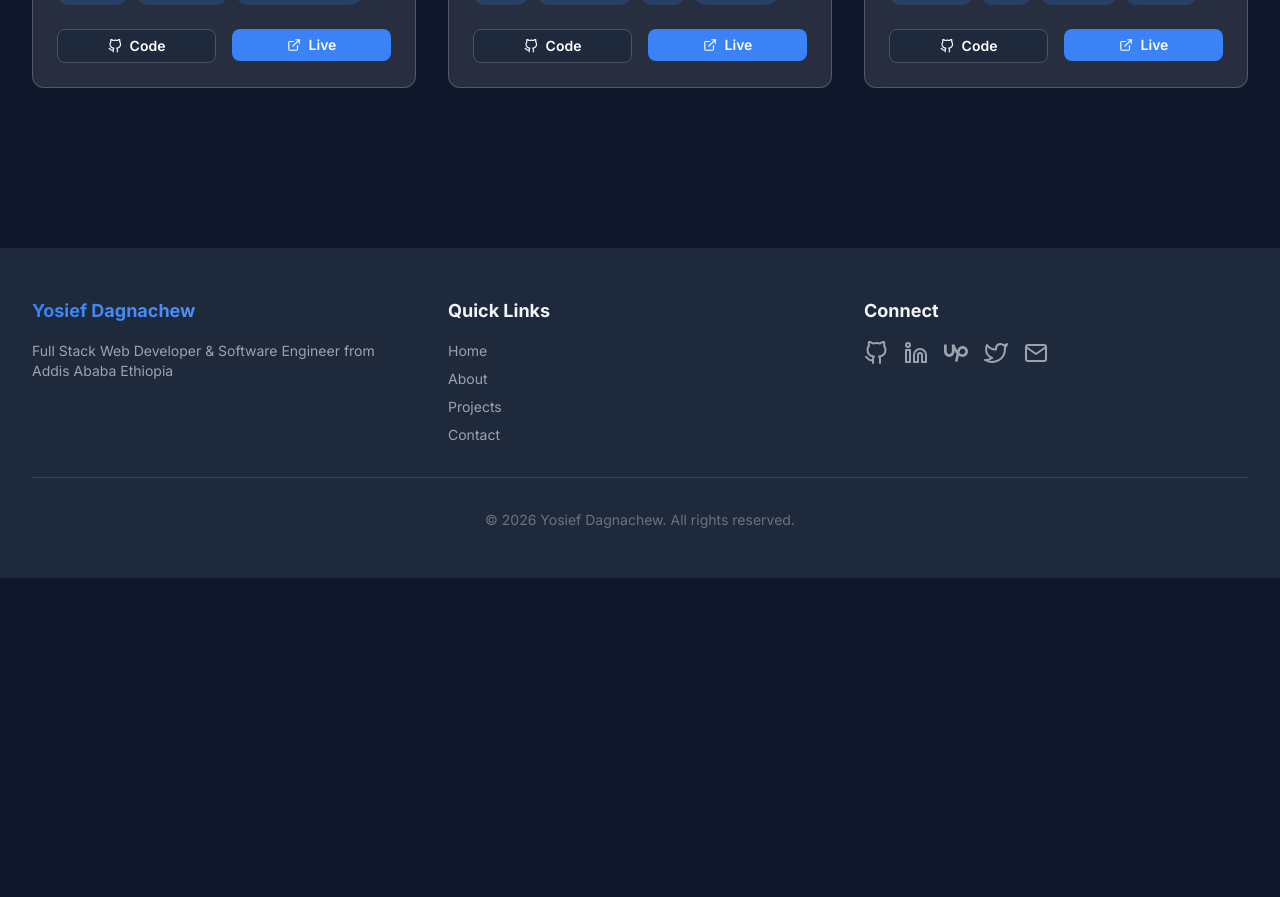
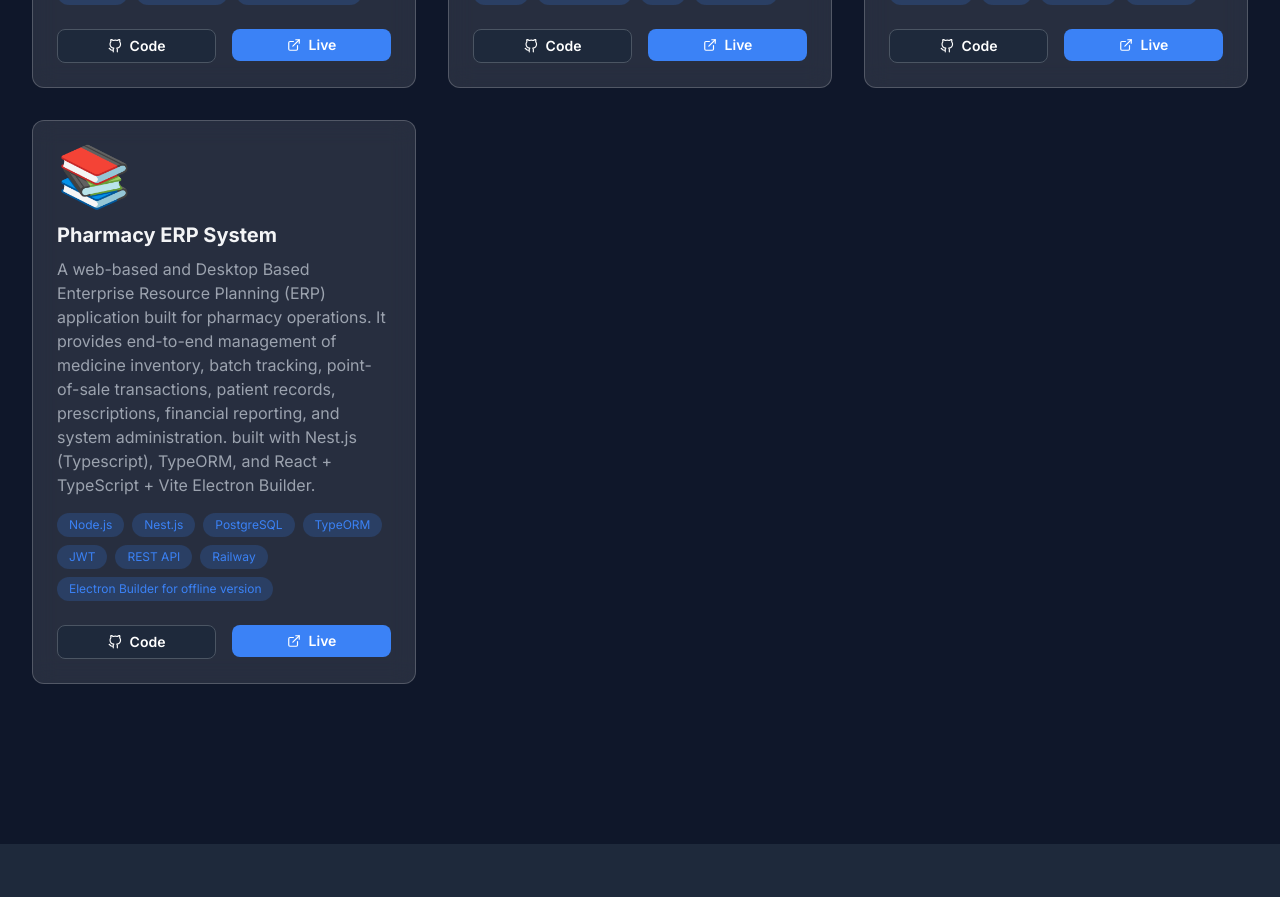
Before and after one commit to yosiefdagnachew/new-porfolio, a React (Vite) app: page /projects in a window 1280 px wide. Shown: the part 1600-2497 px from the top of the page. Before the commit the page ends 2178 px from the top, so only its background shows below. Built offline with nearby package versions, Linux system fonts and the light colour scheme.

Commit message:
Add Pharmacy ERP System project details
Added a new project entry for Pharmacy ERP System with details.

```diff
--- a/src/pages/Projects.jsx
+++ b/src/pages/Projects.jsx
@@ -117,6 +117,18 @@ export default function Projects() {
   github: 'https://github.com/yosiefdagnachew/expressBookReviews',
   live: '',
   featured: false
+},
+    {
+  id: 10,
+  title: 'Pharmacy ERP System',
+  description:
+    'A web-based and Desktop Based Enterprise Resource Planning (ERP) application built for pharmacy operations. It provides end-to-end management of medicine inventory, batch tracking, point-of-sale transactions, patient records, prescriptions, financial reporting, and system administration. built with Nest.js (Typescript), TypeORM, and React + TypeScript + Vite Electron Builder.',
+  category: 'backend',
+  technologies: ['Node.js','Nest.js','PostgreSQL','TypeORM','JWT','REST API','Railway','Electron Builder for offline version',],
+  image: '📚',
+  github: 'https://github.com/yosiefdagnachew',
+  live: 'https://pharmacy-sys.up.railway.app',
+  featured: true
 }
 
 ]
```
